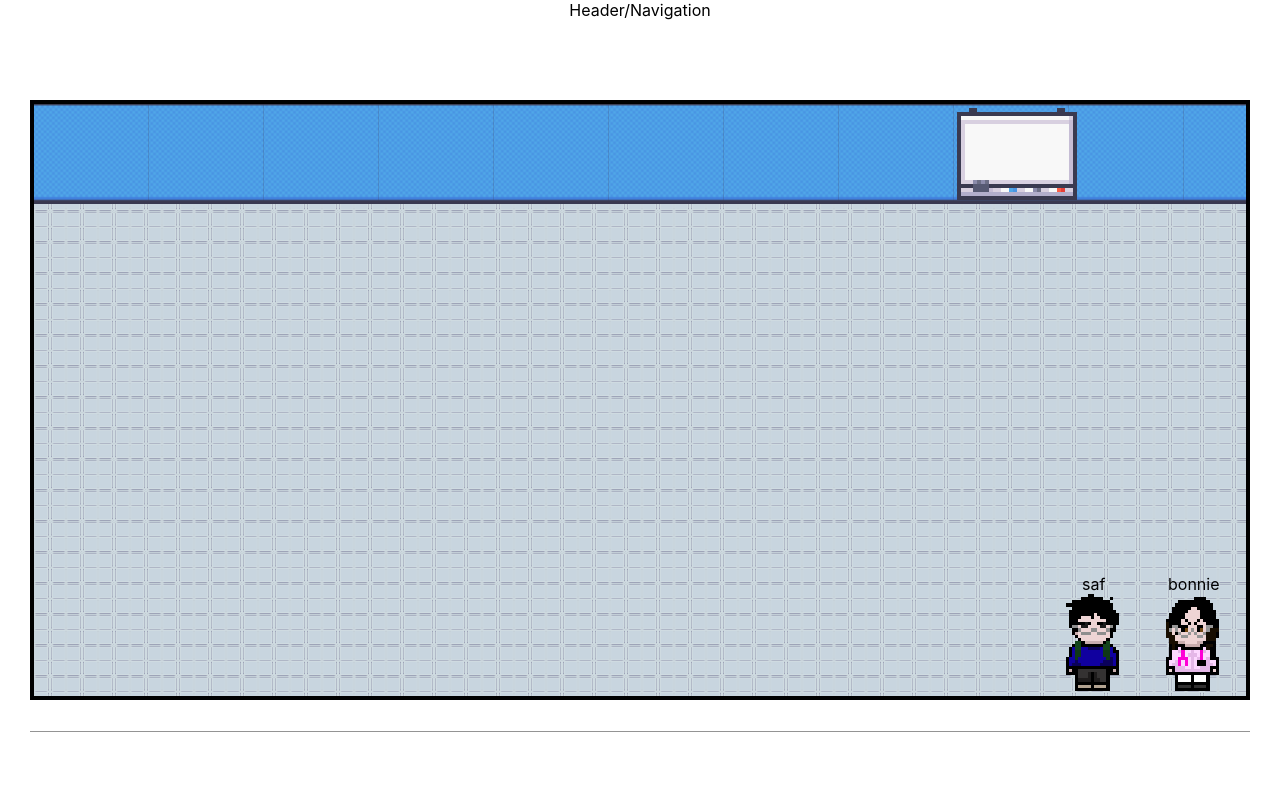
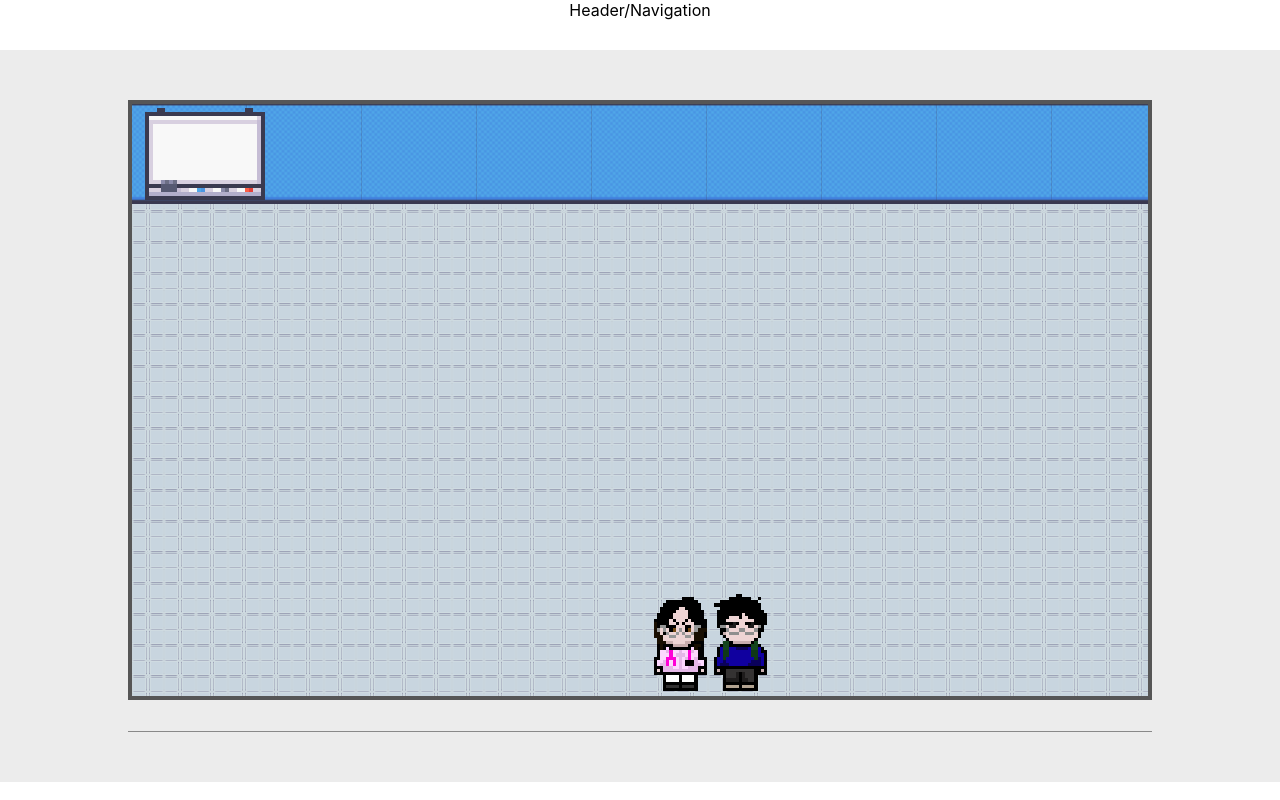
Before and after one commit to jiroquijano/jiro-portfolio, a React (Create React App) app: page /office in a window 1280 px wide. Built offline with nearby package versions, Linux system fonts and the light colour scheme.

Commit message:
Implemented hitmaps for the canvas and items

```diff
--- a/src/components/Office/Character.jsx
+++ b/src/components/Office/Character.jsx
@@ -7,6 +7,7 @@ import useResize from '../../hooks/useResize';
 const STEP = 10;
 const SPRITE_STEP_MAX = 3;
 const SPRITE_DIMENSION = 100;
+const CHARACTER_WIDTH = 70;
 
 const useStyles = makeStyles({
     character: (props) => ({
@@ -22,14 +23,20 @@ const useStyles = makeStyles({
     })
 });
 
-const Character = ({canvas, sprite, startPosX, startPosY, name, isControlled, selectCharacter}) => {
+const Character = ({canvas, sprite, posX, posY, name, isControlled, selectCharacter}) => {
     const [positionX, setX] = useState();
     const [positionY, setY] = useState();
     const [direction, setDirection] = useState(300);
     const [step, setStep] = useState(1);
     const characterRef = useRef(null);
-    const [isPopperOpen, setPopperOpen] = useState(true);
+    const [isPopperOpen, setPopperOpen] = useState(false);
     const classes = useStyles({positionX, positionY, step, direction, sprite});
+    const hitMapX = Math.floor((positionX+20)/10);
+    const hitMapY = Math.floor((positionY)/10);
+    const hitMapSpriteWidth = CHARACTER_WIDTH/10;
+    const hitMapSpriteHeight = Math.floor(characterRef?.current?.offsetHeight);
+    console.log(`${name} coordinates: ${hitMapX}, ${hitMapY}`);
+    console.log(`occupied coordinates: ${hitMapX} - ${hitMapX + hitMapSpriteWidth}, ${hitMapY} - ${hitMapY+hitMapSpriteHeight}`);
 
     const directionMap = {
         up: 0,
@@ -53,8 +60,8 @@ const Character = ({canvas, sprite, startPosX, startPosY, name, isControlled, se
     }
 
     const realignPosition = () =>{
-        setX(canvas.current?.offsetWidth - startPosX);
-        setY(canvas.current?.offsetHeight - startPosY);
+        setX(canvas.current?.offsetWidth - canvas.current?.offsetWidth + posX);
+        setY(canvas.current?.offsetHeight - canvas.current?.offsetHeight + posY);
     }
 
     useEffect(()=>{
@@ -64,7 +71,6 @@ const Character = ({canvas, sprite, startPosX, startPosY, name, isControlled, se
     useResize(()=>{
         realignPosition();
     });
-
 
     useKeyPress(handleKeyPress);
 
@@ -114,8 +120,7 @@ const Character = ({canvas, sprite, startPosX, startPosY, name, isControlled, se
             }
         }
     }
-    console.log(`${name} coordinates: ${positionX}, ${positionY}`);
-    console.log(`occupied coordinates: ${positionX} - ${positionX + characterRef?.current?.offsetWidth}, ${positionY} - ${positionY+characterRef?.current?.offsetHeight}`);
+
     return (
         <>
             <div ref={characterRef} className={classes.character} onClick={selectCharacter}/>
--- a/src/components/Office/Decorations/Item.jsx
+++ b/src/components/Office/Decorations/Item.jsx
@@ -1,6 +1,7 @@
-import React, {useState, useEffect} from 'react';
+import React, {useState, useEffect, useContext, useRef} from 'react';
 import {makeStyles} from '@material-ui/core';
 import useResize from '../../../hooks/useResize';
+import OfficeHitMapContext from '../../../context/OfficeHitMapContext';
 
 const useStyles = makeStyles({
     item: (props) => ({
@@ -16,23 +17,44 @@ const useStyles = makeStyles({
 const Item = ({canvas, spriteImage, posX, posY, width, height}) => {
     const [positionX, setX] = useState();
     const [positionY, setY] = useState();
+    const itemRef = useRef(null);
+    const {hitMap, setHitMap} = useContext(OfficeHitMapContext);
+    const hitMapX = Math.floor(positionX/10);
+    const hitMapY = Math.floor(positionY/10);
+    const hitMapSpriteWidth = Math.floor(itemRef?.current?.offsetWidth/10);
+    const hitMapSpriteHeight = Math.floor(itemRef?.current?.offsetHeight/10);
 
     const realignPosition = () =>{
-        setX(canvas.current?.offsetWidth - posX);
-        setY(canvas.current?.offsetHeight - posY);
+        setX(canvas.current?.offsetWidth - canvas.current?.offsetWidth + posX);
+        setY(canvas.current?.offsetHeight - canvas.current?.offsetHeight + posY);
+    }
+
+    const updateHitMap = () =>{
+        const hitMapCopy = hitMap;
+        for(let currentRow = hitMapY; currentRow < hitMapY + hitMapSpriteHeight; currentRow++) {
+            const itemHitMapRow = hitMap[currentRow];
+            itemHitMapRow.fill('A', hitMapX, hitMapX + hitMapSpriteWidth + 1);
+            hitMapCopy[currentRow] = itemHitMapRow;
+        }
+        setHitMap(hitMapCopy);
     }
 
     useEffect(()=>{
         realignPosition();
     },[canvas]);
 
+    useEffect(()=>{
+        updateHitMap();
+    },[itemRef.current])
+
     useResize(()=>{
         realignPosition();
+        updateHitMap();
     });
 
     const classes = useStyles({spriteImage, positionX, positionY, width, height});
     return (
-        <div className={classes.item}/>
+        <div className={classes.item} ref={itemRef}/>
     )
 }
 
--- a/src/components/Office/OfficeCanvas.jsx
+++ b/src/components/Office/OfficeCanvas.jsx
@@ -1,9 +1,10 @@
-import React, {useRef, useState, useContext} from 'react';
+import React, {useEffect, useRef, useState} from 'react';
 import {Container, makeStyles} from '@material-ui/core';
 import Character from './Character';
 import Wall from './Decorations/Wall';
 import Item from './Decorations/Item';
 import useResize from '../../hooks/useResize';
+import OfficeHitMapContext from '../../context/OfficeHitMapContext';
 const JIRO_SPRITE = 'sprites/jiro-sprite.png'
 const BONNA_SPRITE = 'sprites/bonna-sprite.png'
 const WALL_SPRITE  = 'sprites/office/wall-blue.png'
@@ -17,9 +18,10 @@ const useStyles = makeStyles({
         opacity: '1',
         backgroundPosition: '-48px -48px',
         height: '600px',
+        width: '80vw',
         maxWidth: '1400px',
         display: 'flex',
-        border: '4px solid black',
+        border: '4px solid #565656',
         position: 'relative'
     }
 });
@@ -30,33 +32,36 @@ const OfficeCanvas = () => {
     const [control, setControl] = useState('saf');
     const [hitMap, setHitMap] = useState([]);
 
-    useResize(()=>{
-        if(canvasRef !== null) {
+    const calculateHitMap = () => {
         const boxesX =  Math.floor(canvasRef?.current?.offsetWidth/10);
         const boxesY = Math.floor(canvasRef?.current?.offsetHeight/10);
         const hitMapArray = Array.from(Array(boxesY)).map(()=>{
             return Array.from(Array(boxesX)).map(()=>0);
         });
-            setHitMap(hitMapArray)
+        setHitMap(hitMapArray);
     }
-    })
+
+    useEffect(()=>{
+        calculateHitMap();
+    },[]);
 
     return (
-        <Container container ref={canvasRef} className={classes.canvas}>
+        <Container ref={canvasRef} className={classes.canvas}>
+            <OfficeHitMapContext.Provider value={{hitMap, setHitMap}}>
                 <Wall decor={WALL_SPRITE}/>
                 <Item
                     canvas={canvasRef}
                     spriteImage={BOARD_SPRITE}
-                posX={300}
-                posY={600}
+                    posX={10}
+                    posY={0}
                     width={126}
                     height={100}
                 />
                 <Character
                     canvas={canvasRef}
                     sprite={BONNA_SPRITE}
-                startPosX={110}
-                startPosY={110}
+                    posX={500}
+                    posY={490}
                     name={'bonnie'}
                     isControlled={control === 'bonnie'}
                     selectCharacter={()=>setControl('bonnie')}
@@ -64,12 +69,13 @@ const OfficeCanvas = () => {
                 <Character
                     canvas={canvasRef}
                     sprite={JIRO_SPRITE}
-                startPosX={210}
-                startPosY={110}
+                    posX={560}
+                    posY={490}
                     name={'saf'}
                     isControlled={control === 'saf'}
                     selectCharacter={()=>setControl('saf')}
                 />
+            </OfficeHitMapContext.Provider>
         </Container>
     )
 }
--- a/src/components/Office/OfficePage.jsx
+++ b/src/components/Office/OfficePage.jsx
@@ -7,20 +7,21 @@ const useStyles = makeStyles({
     root: {
         padding: '50px 30px',
         marginTop: '30px',
-        background: '#FFFFFF'
+        background: '#ECECEC'
     }
 })
 
 const OfficePage = () => {
     const classes = useStyles();
     const [chat, setChat] = useState('');
-    const isMobile = useMediaQuery('(max-width:768px)');
+    //const isMobile = useMediaQuery('(max-width:768px)');
+    const isMobile = false;
 
     return (
         <div className={classes.root}>
             {
                 !isMobile ? (
-                    <Grid container direction='column'>
+                    <Grid container direction='column' alignContent='center' alignItems='stretch'>
                         <Grid item>
                             <OfficeCanvas/>
                         </Grid>
--- /dev/null
+++ b/src/context/OfficeHitMapContext.js
@@ -0,0 +1,10 @@
+import React from 'react';
+
+const defaultHitMap = {
+    hitMap: [],
+    updateHitMap: ()=>{}
+}
+
+const OfficeHitMapContext = React.createContext(defaultHitMap);
+
+export default OfficeHitMapContext;
```
Lines whose indentation alone changed are shown as unchanged.
